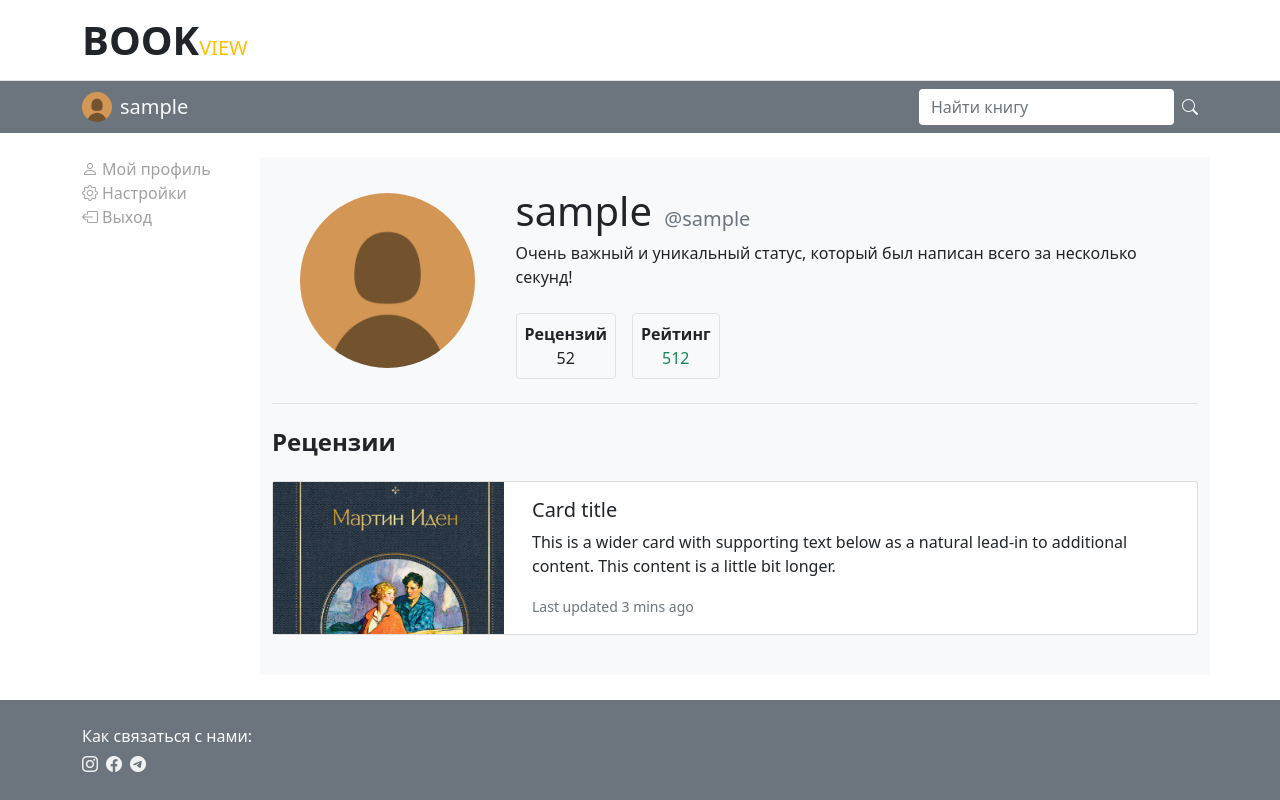
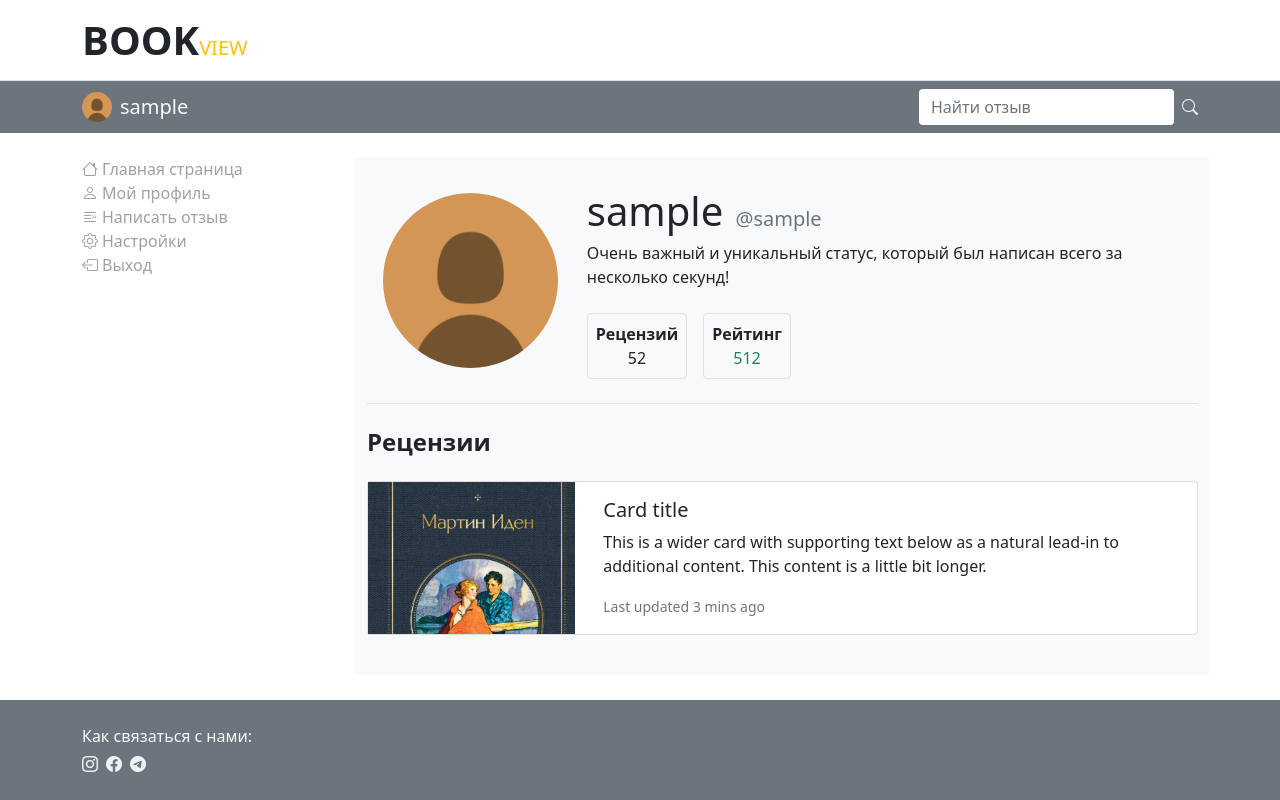
Before and after one commit to BorisPlaton/books_flask, a Flask app: page /my_profile in a window 1280 px wide. Run offline with Flask 2, Linux system fonts and the light colour scheme; the visitor is signed in with stand-in values (Sample User, id 1); data comes from the database, SQL or seed files in the repository.

Commit message:
Refactoring base.html and new links at the sidebar

```diff
--- a/bookreview/static/style.css
+++ b/bookreview/static/style.css
@@ -65,7 +65,7 @@ a:hover {
 }
 
 .hidden_link {
-	color: #bdbdbd;
+	color: #4a4a4a;
 	transition: 0.1s all ease-in;
 }
 
--- a/bookreview/templates/base.html
+++ b/bookreview/templates/base.html
@@ -40,7 +40,7 @@
 
 			<!-- COLLAPSE BUTTON -->
 			<div class="d-lg-none d-flex align-items-center justify-content-start">
-			  <a class="btn btn-secondary border" data-bs-toggle="collapse" href="#collapseExample" role="button" aria-expanded="false" aria-controls="collapseExample">
+			  <a class="btn btn-secondary border" data-bs-toggle="collapse" href="#hidden_menu" role="button" aria-expanded="false" aria-controls="collapseExample">
 			    <i class="bi bi-list"></i>
 			  </a>
 			</div>
@@ -58,7 +58,7 @@
 			<div class="d-flex">
 				<form action="" method="post">
 					<div class="d-flex align-items-center form-outline form-white">
-						<input type="text" class="form-control border-0" placeholder="Найти книгу">
+						<input type="text" class="form-control border-0" placeholder="Найти отзыв">
 						<i class="bi bi-search ms-2 text-light"></i>
 					</div>
 				</form>
@@ -69,9 +69,9 @@
 </nav>
 {% endblock %}
 
-
-<div class="collapse p-3" id="collapseExample" style="background: #616161;">
-	<div class="d-flex flex-column">
+<div class="container-fluid d-lg-none" style="background: #c7c7c7;">
+	<div class="collapse" id="hidden_menu">
+		<div class="d-flex p-3 flex-column">
 			<div>
 				<a href=" {{ url_for('main.my_profile') }} " class="hidden_link"><i class="bi bi-person me-1"></i>Мой профиль</a>
 			</div>
@@ -85,6 +85,7 @@
 			</div>
 		</div>
 	</div>
+</div>
 
 <!-- CONTENT -->
 <div class="content container py-4">
@@ -94,14 +95,22 @@
 			<!-- SIDEBAR -->
 			{% block sidebar %}
 			{% if current_user.is_authenticated %}
-			<div class="d-lg-flex d-none col-lg-2 justify-content-lg-start">
+			<div class="d-lg-flex d-none col-lg-3 justify-content-lg-start">
 				<div>
 					<div class="sticky-top">
 						<div class="d-flex flex-column align-items-end">
 							<div class="d-flex flex-column align-items-start">
 								<!-- PROFILE PAGE -->
 								<div>
+									<a href="#" class="sidebar_link"><i class="bi bi-house me-1"></i>Главная страница</a>
+								</div>
+								<!-- PROFILE PAGE -->
+								<div>
 									<a href=" {{ url_for('main.my_profile') }} " class="sidebar_link"><i class="bi bi-person me-1"></i>Мой профиль</a>
+								</div>
+								<!-- WRITE A NEW REVIEW -->
+								<div>
+									<a href="#" class="sidebar_link"><i class="bi bi-blockquote-right me-1"></i>Написать отзыв</a>
 								</div>
 								<!-- SETTINGS -->
 								<div>
@@ -120,7 +129,7 @@
 			{% endblock %}
 
 			{% block content %}
-			<div class="col-lg-{% if current_user.is_authenticated %}10{% else %}12{% endif %}">
+			<div class="col-lg-{% if current_user.is_authenticated %}9{% else %}12{% endif %}">
 
 
 			</div>
--- a/bookreview/templates/my_profile.html
+++ b/bookreview/templates/my_profile.html
@@ -3,7 +3,7 @@
 {% block title %} Bookview | Мой профиль {% endblock %}
 
 {% block content %}
-<div class="col-lg-10 bg-light p-4 rounded">
+<div class="col-lg-9 bg-light p-4 rounded">
 	<div class="row">
 
 		<!-- ACCOUNT INFO -->
@@ -49,14 +49,13 @@
 			</div>
 		</div>
 
+		<!-- REVIEWS -->
+		<div class="col-12 p-0 my-4">
+			<h4 class="fw-bold m-0">Рецензии</h4>
+		</div>
+
 		<div class="col-12">
 
-		</div>
-
-		<!-- REVIEWS -->
-
-		<div class="col-12 p-0 my-4">
-			<h4 class="fw-bold m-0">Рецензии</h4>
 		</div>
 
 		<div class="card mb-3">
--- a/bookreview/templates/settings.html
+++ b/bookreview/templates/settings.html
@@ -61,7 +61,10 @@ DONT PUT THIS IN THE ANOTHER PLACE DUE IT WILL NOT WORK.
   </div>
 </div>
 
-<div class="col-lg-10 bg-light p-4 rounded">
+
+
+<!-- SETTING PAGE -->
+<div class="col-lg-9 bg-light p-4 rounded">
 
 	<div class="row border-bottom pb-3 align-items-top">
 
```
Lines whose indentation alone changed are shown as unchanged.
